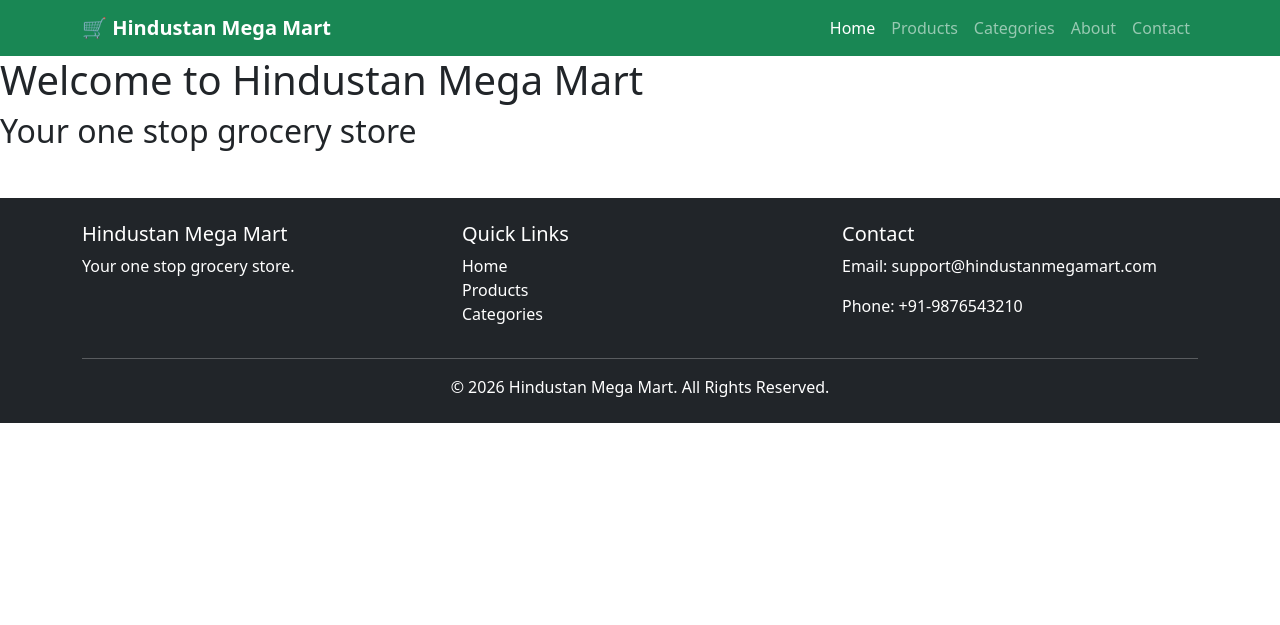
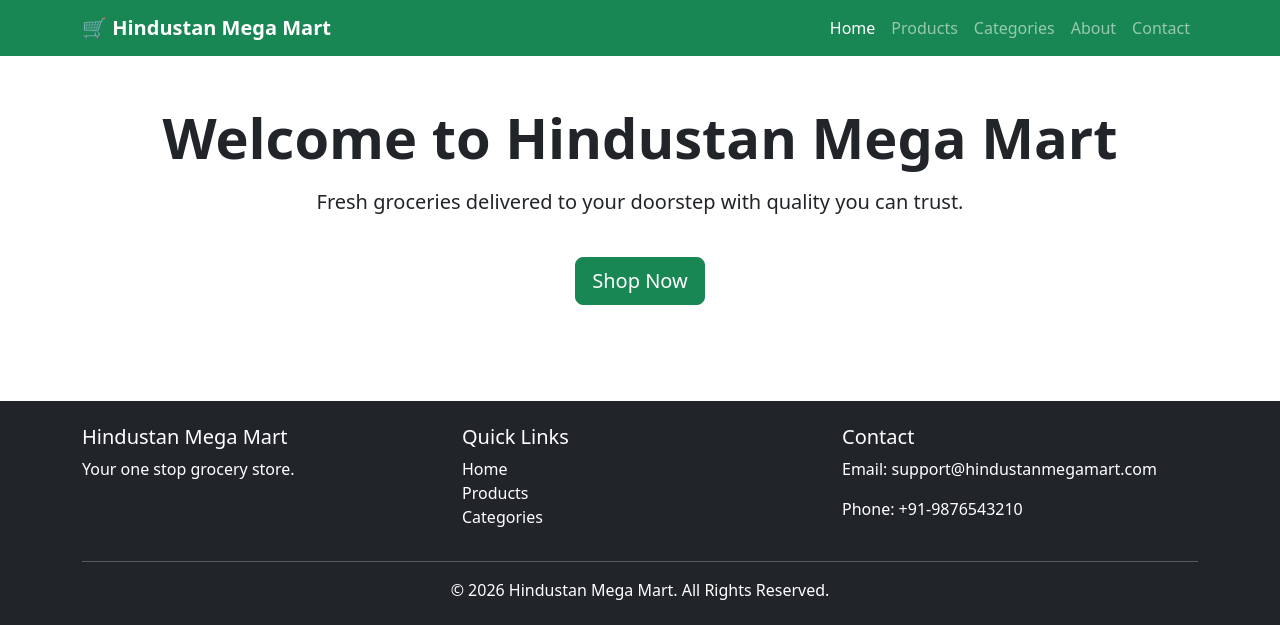
Before and after one commit to ravipushp/Hindustan-Mega-Mart, a Django app: page / in a window 1280 px wide. Shown: the top 625 px of the page. Run offline with Django 5.2, Linux system fonts and the light colour scheme.

Commit message:
Create homepage hero section with call-to-action

```diff
--- a/Hindustan-Mega-Mart/backend/templates/products/home.html
+++ b/Hindustan-Mega-Mart/backend/templates/products/home.html
@@ -2,8 +2,24 @@
 
 {% block content %}
 
-<h1>Welcome to Hindustan Mega Mart</h1>
+<section class="py-5">
 
-<h2>Your one stop grocery store</h2>
+    <div class="container text-center">
+
+        <h1 class="display-4 fw-bold">
+            Welcome to Hindustan Mega Mart
+        </h1>
+
+        <p class="lead mt-3">
+            Fresh groceries delivered to your doorstep with quality you can trust.
+        </p>
+
+        <a href="#" class="btn btn-success btn-lg mt-4">
+            Shop Now
+        </a>
+
+    </div>
+
+</section>
 
 {% endblock %}
```
